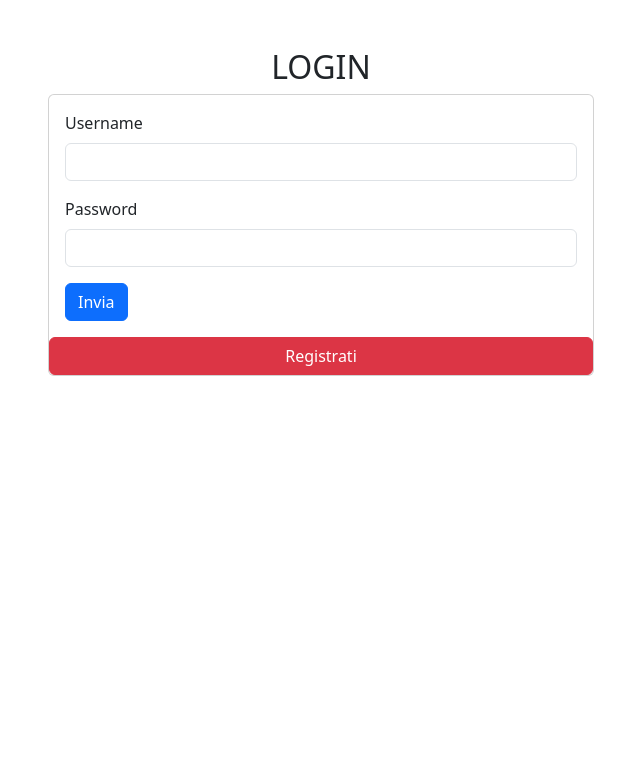
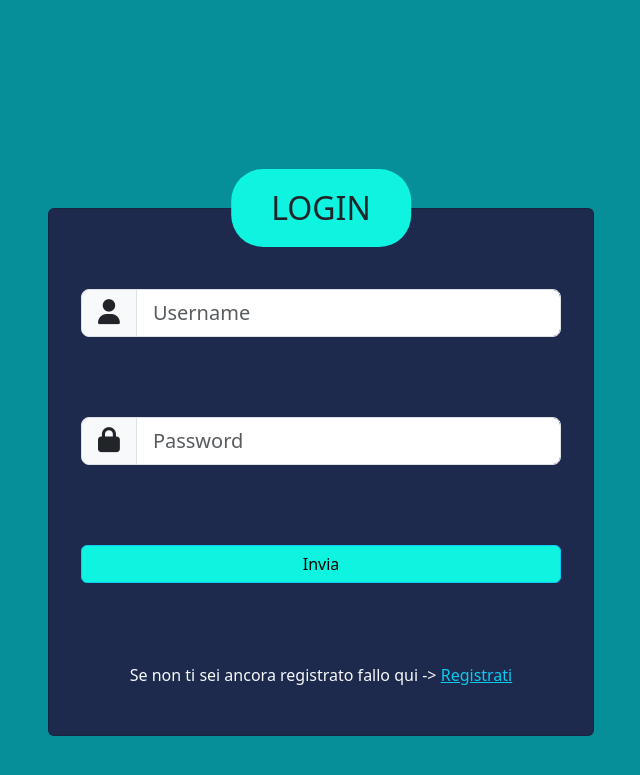
Before and after one commit to FedericoPiazzolla/my-todos, a PHP site: page / in a window 1280 px wide. Shown: the top 775 px of the page, without its empty margins (319-959 px from the left). Run offline with PHP 8.4, Linux system fonts and the light colour scheme; data that the repository does not hold is empty.

Commit message:
add: style login page

```diff
--- a/css/style.css
+++ b/css/style.css
@@ -6,6 +6,9 @@
 
 img {
   max-width: 100%;
+}
+body {
+  background-color: #068e99;
 }
 /* header */
 header {
@@ -47,3 +50,23 @@ header {
 .ms_done-todo {
   padding: 1rem;
 }
+
+
+/* LOGIN */
+.ms_my-card-login{
+  margin-top: 10rem;
+  background-color: #1d2a4e;
+}
+.ms_login-title {
+  position: absolute;
+  top: -40px;
+  left: 50%;
+  transform: translateX(-50%);
+  padding: 20px 40px;
+  background-color: #0ef4e1;
+  border-radius: 2rem;
+}
+
+.ms_login-btn {
+  background-color: #0ef4e1;
+}
--- a/index.php
+++ b/index.php
@@ -194,32 +194,36 @@ $connection->close();
       <div class="container">
         <!-- Se arrivo da logout stampo il messagio di comunicazione -->
         <?php if (isset($_GET['logout']) && $_GET['logout'] === 'success') { ?>
-          <div class="alert alert-success">
+          <div class="alert alert-success mb-5 ">
             Logout è avvenuto con successo
           </div>
         <?php } ?>
 
         <!-- se l'utente non ha effettuato il login, dovra compilare i campi e registrarsi  -->
-        <h2 class="text-center">LOGIN</h2>
 
-        <div class="card w-50 mx-auto">
+
+        <div class="card w-50 mx-auto position-relative ms_my-card-login">
+          <h2 class="text-center ms_login-title">LOGIN</h2>
           <div class="card-body">
             <form action="index.php" method="POST">
 
-              <div class="mb-3">
-                <label for="username" class="form-label">Username</label>
-                <input type="text" class="form-control" id="username" name="username">
+              <div class="input-group input-group-lg flex-nowrap p-3 my-5">
+                <span class="input-group-text" id="basic-wrapping"><i class="fa-solid fa-user fa-lg"></i></span>
+                <input type="text" class="form-control" id="username" name="username" placeholder="Username" aria-label="Username" aria-describedby="basic-wrapping">
               </div>
 
-              <div class="mb-3">
-                <label for="password" class="form-label">Password</label>
-                <input type="password" class="form-control" id="password" name="password">
+              <div class="input-group input-group-lg flex-nowrap p-3 mb-5">
+              <span class="input-group-text" id="basic-wrapping"><i class="fa-solid fa-lock fa-lg"></i></span>
+                <input type="password" class="form-control" id="password" name="password" placeholder="Password" aria-label="Username" aria-describedby="basic-wrapping">
               </div>
 
-              <button type="submit" class="btn btn-primary">Invia</button>
+              <div class="d-flex justify-content-center">
+                <button type="submit" class="m-3 w-100 btn btn-info ms_login-btn">Invia</button>
+              </div>
+
             </form>
           </div>
-          <a href="./subscribe.php" class="btn btn-danger">Registrati</a>
+          <span class="p-5 text-center text-light">Se non ti sei ancora registrato fallo qui -> <a href="./subscribe.php" class="link-info">Registrati</a></span>
         </div>
 
       <?php } ?>
```
